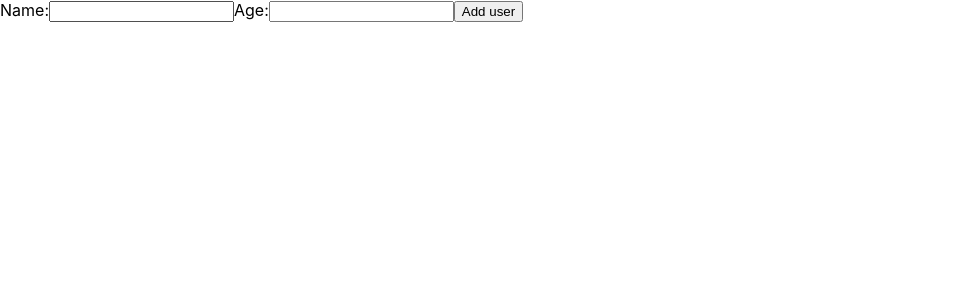
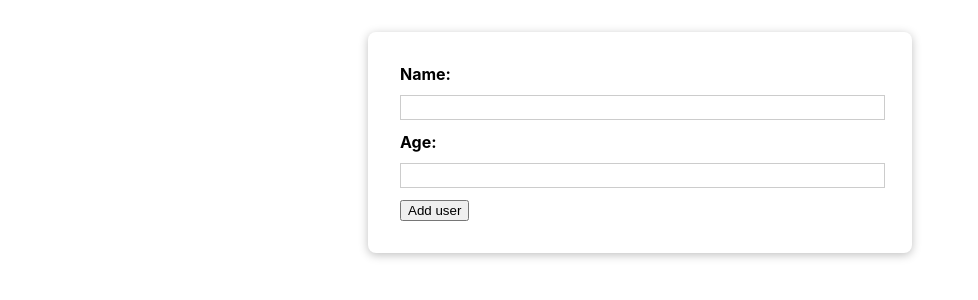
Before and after one commit to GrayLoki8/react-add-user, a React (Create React App) app: page / in a window 1280 px wide. Shown: the top 300 px of the page, without its empty margins (0-978 px from the left). Built offline with nearby package versions, Linux system fonts and the light colour scheme.

Commit message:
add component Card

```diff
--- /dev/null
+++ b/src/components/ui/Card.js
@@ -0,0 +1,7 @@
+import styles from './Card.module.css'
+const Card=(props)=>{
+    return <div className={`${styles.card} ${props.className}`}>
+        {props.children}
+    </div>
+}
+export default Card
--- /dev/null
+++ b/src/components/ui/Card.module.css
@@ -0,0 +1,4 @@
+.card{
+    box-shadow: 0 2px 10px rgba(0,0,0,0.25);
+    border-radius: 8px;
+}
--- a/src/components/users/CreateUser.js
+++ b/src/components/users/CreateUser.js
@@ -1,16 +1,20 @@
+import Card from "../ui/Card";
+import styles from './CreateUser.module.css'
 const CreateUser=(props)=>{
   const createUserHandler=(event)=>{
       event.preventDefault();
 
   }
     return(
-        <form onSubmit={createUserHandler}>
+        <Card className={styles.input}>
+        <form onSubmit={createUserHandler} >
             <label htmlFor="name">Name:</label>
             <input id="name" type="text"/>
             <label htmlFor="age">Age:</label>
             <input id="age" type="number"/>
             <button type="submit">Add user</button>
         </form>
+        </Card>
     )
 }
 export default CreateUser
--- /dev/null
+++ b/src/components/users/CreateUser.module.css
@@ -0,0 +1,26 @@
+.input {
+    margin: 2rem auto;
+    padding: 2rem;
+    width: 90%;
+    max-width: 30rem;
+}
+
+.input label {
+    display: block;
+    font-weight: bold;
+    margin-bottom: 0.7rem;
+}
+
+.input input {
+    font: inherit;
+    display: block;
+    width: 100%;
+    border: 1px solid #ccc;
+    padding: 0.1rem;
+    margin-bottom: 0.7rem;
+}
+
+.input input:focus {
+    outline: none;
+    border-color: #074ea0;
+}
```
